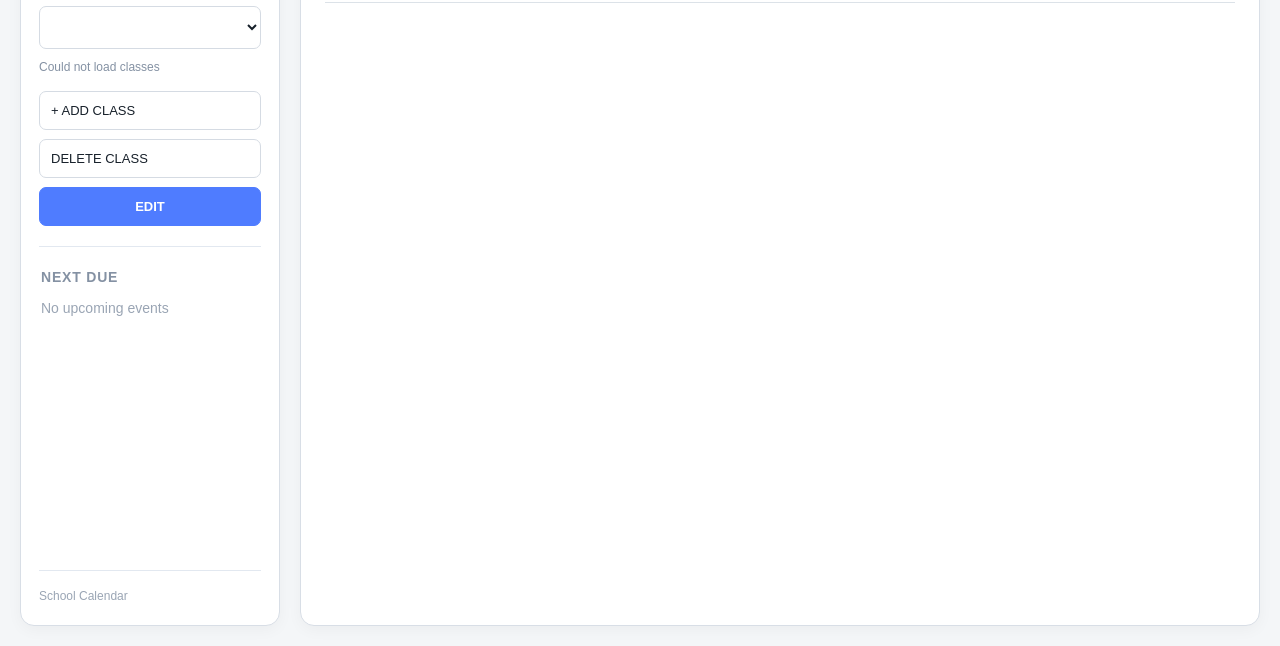
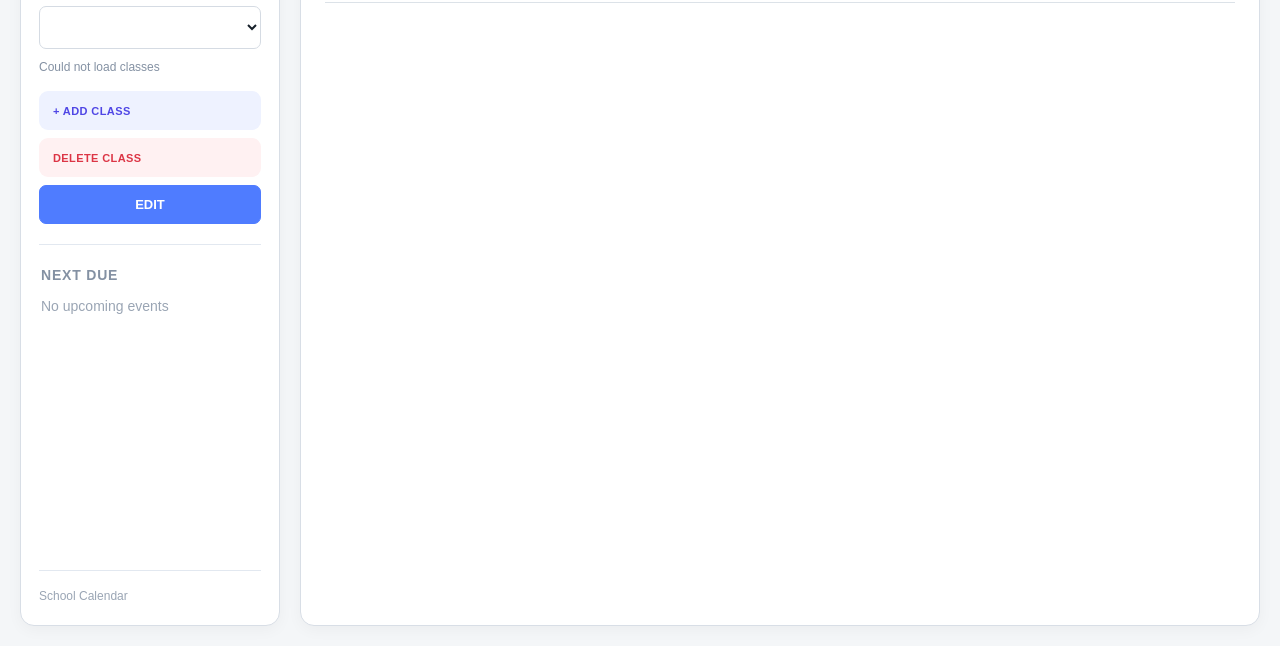
Before and after one commit to pagehosting11/bigbadproject, a plain HTML site: page index.html in a window 1280 px wide. Shown: the part 154-800 px from the top of the page. Drawn offline with Linux system fonts and the light colour scheme; no server answers.

Commit message:
Update style.css

```diff
--- a/style.css
+++ b/style.css
@@ -767,3 +767,51 @@ button, input, select, textarea {
     font-weight: 700;
     letter-spacing: 0.3px;
 }
+/* CLASS ACTION BUTTONS */
+#calendarToolbar .toolbar-right {
+    display: flex;
+    flex-wrap: wrap;
+    gap: 8px;
+}
+
+#calendarToolbar #addClassButton,
+#calendarToolbar #deleteClassButton {
+    border: none;
+    border-radius: 9px;
+    padding: 10px 14px;
+    font-size: 11px;
+    font-weight: 750;
+    letter-spacing: 0.4px;
+    cursor: pointer;
+    transition: 0.2s ease;
+}
+
+/* ADD CLASS */
+#calendarToolbar #addClassButton {
+    background: #eef2ff;
+    color: #4f46e5;
+}
+
+#calendarToolbar #addClassButton:hover {
+    background: #e0e7ff;
+    transform: translateY(-1px);
+}
+
+/* DELETE CLASS */
+#calendarToolbar #deleteClassButton {
+    background: #fff1f2;
+    color: #dc3545;
+}
+
+#calendarToolbar #deleteClassButton:hover {
+    background: #ffe1e5;
+    transform: translateY(-1px);
+}
+
+/* DISABLED */
+#calendarToolbar #addClassButton:disabled,
+#calendarToolbar #deleteClassButton:disabled {
+    opacity: 0.55;
+    cursor: not-allowed;
+    transform: none;
+}
```
